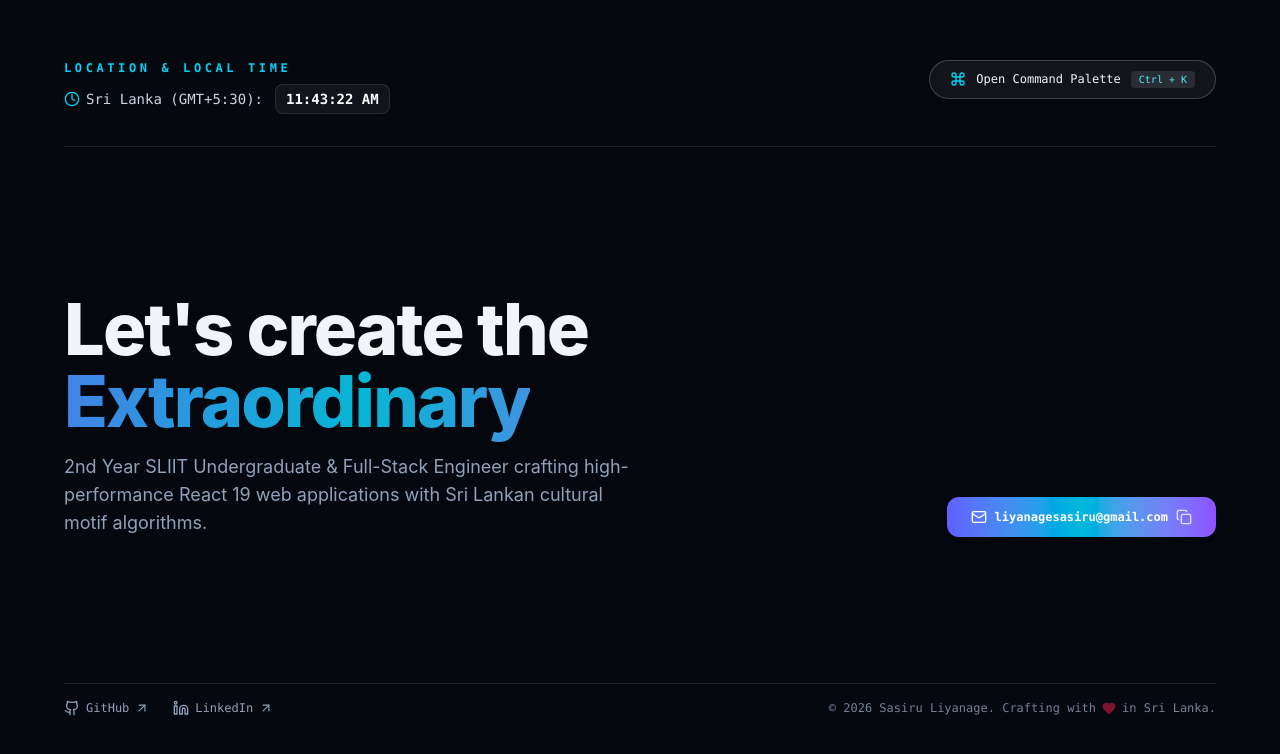
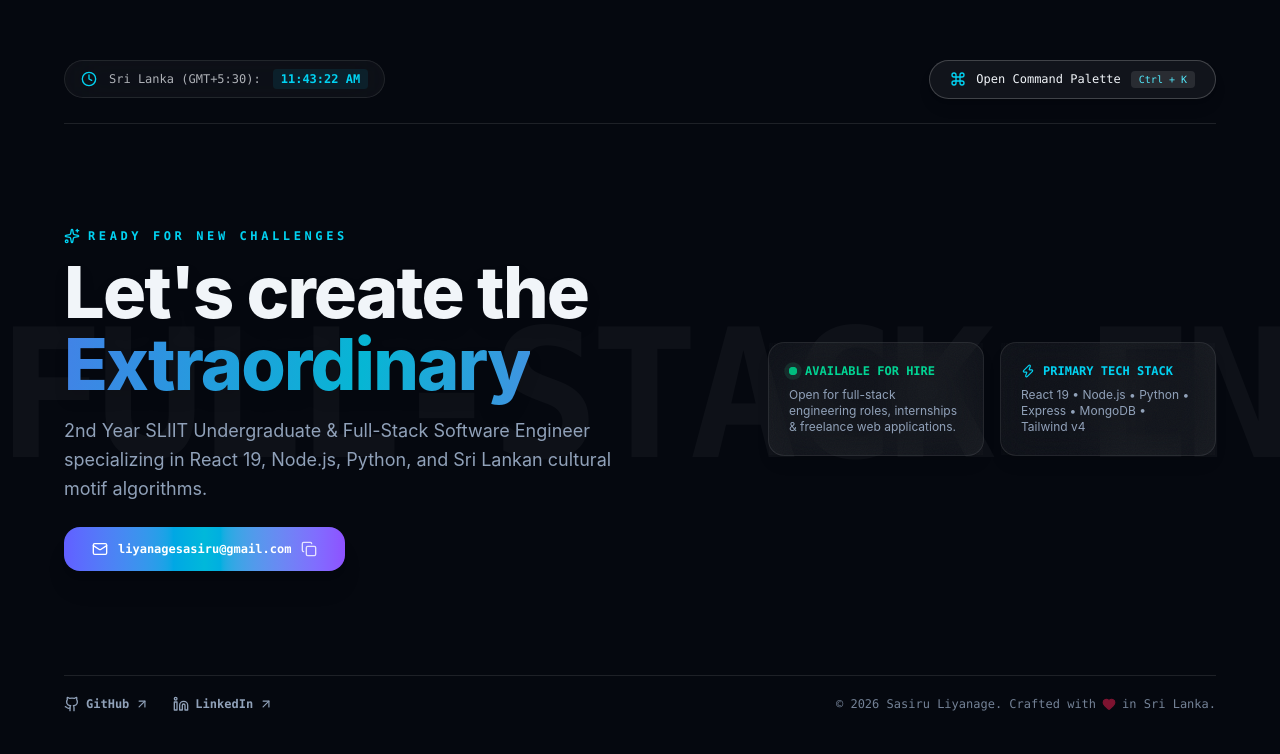
Before and after one commit to sasiruliyanage2004/portfolio-, a React (Vite) app: page / in a window 1280 px wide. Shown: the part 4514-5268 px from the top of the page. Built offline with nearby package versions, Linux system fonts and the light colour scheme.

Commit message:
feat_upgrade_footer_with_giant_ambient_marquee_watermark_typography_and_interactive_bento_mini_cards

```diff
--- a/src/components/Footer.jsx
+++ b/src/components/Footer.jsx
@@ -1,5 +1,5 @@
 import { useState, useEffect } from "react";
-import { Command, Heart, Clock, ArrowUpRight, Copy, Check, Mail } from "lucide-react";
+import { Command, Heart, Clock, ArrowUpRight, Copy, Check, Mail, Sparkles, FolderGit2, Terminal, ShieldCheck, Zap } from "lucide-react";
 
 const GithubIcon = (props) => (
   <svg viewBox="0 0 24 24" width="24" height="24" stroke="currentColor" strokeWidth="2" fill="none" strokeLinecap="round" strokeLinejoin="round" {...props}>
@@ -45,20 +45,22 @@ export default function Footer({ onOpenCommandPalette }) {
   };
 
   return (
-    <footer className="sticky bottom-0 h-[85vh] sm:h-screen w-full flex flex-col justify-between p-8 sm:p-12 lg:p-16 bg-[#05080f] dark:bg-[#05080f] light-theme:bg-[#F7F5F1] text-slate-100 dark:text-slate-100 light-theme:text-slate-900 z-0 overflow-hidden">
+    <footer className="sticky bottom-0 h-[92vh] sm:h-screen w-full flex flex-col justify-between p-7 sm:p-12 lg:p-16 bg-[#05080f] dark:bg-[#05080f] light-theme:bg-[#F7F5F1] text-slate-100 dark:text-slate-100 light-theme:text-slate-900 z-0 overflow-hidden">
+      {/* Giant Ambient Background Marquee Watermark */}
+      <div className="absolute inset-0 pointer-events-none flex items-center justify-center opacity-[0.035] dark:opacity-[0.035] light-theme:opacity-[0.06] select-none overflow-hidden">
+        <h1 className="text-[14vw] font-extrabold uppercase tracking-tighter whitespace-nowrap font-mono">
+          SASIRU LIYANAGE • FULL-STACK ENGINEER • SLIIT '26
+        </h1>
+      </div>
+
       {/* Top Header Row */}
-      <div className="flex flex-wrap items-start justify-between gap-6 border-b border-white/10 dark:border-white/10 light-theme:border-slate-300 pb-8">
-        <div>
-          <p className="font-mono text-xs text-cyan-400 font-extrabold uppercase tracking-[0.3em] mb-2">
-            LOCATION &amp; LOCAL TIME
-          </p>
-          <div className="flex items-center gap-3 font-mono text-sm text-slate-300 dark:text-slate-300 light-theme:text-slate-700">
-            <span className="flex items-center gap-1.5">
-              <Clock className="h-4 w-4 text-cyan-400 animate-spin-slow" />
-              Sri Lanka (GMT+5:30):
-            </span>
-            <span className="font-bold text-white dark:text-white light-theme:text-slate-900 bg-white/5 px-2.5 py-1 rounded-lg border border-white/10">
-              {time || "11:30:00 AM"}
+      <div className="relative z-10 flex flex-wrap items-center justify-between gap-6 border-b border-white/10 dark:border-white/10 light-theme:border-slate-300/60 pb-6">
+        <div className="flex items-center gap-4">
+          <div className="glass-panel flex items-center gap-3 px-4 py-2 rounded-full border border-white/10">
+            <Clock className="h-4 w-4 text-cyan-400 animate-spin-slow shrink-0" />
+            <span className="font-mono text-xs opacity-70">Sri Lanka (GMT+5:30):</span>
+            <span className="font-mono text-xs font-bold text-cyan-400 bg-cyan-500/10 px-2 py-0.5 rounded">
+              {time || "11:55:00 AM"}
             </span>
           </div>
         </div>
@@ -66,7 +68,7 @@ export default function Footer({ onOpenCommandPalette }) {
         {/* Clean Integrated Command Palette Trigger */}
         <button
           onClick={onOpenCommandPalette}
-          className="flex items-center gap-2.5 rounded-full border border-white/20 dark:border-white/20 light-theme:border-slate-300 bg-white/5 px-5 py-2.5 font-mono text-xs transition-all hover:border-cyan-400 hover:text-cyan-300 hover:bg-cyan-500/10 cursor-pointer shadow-lg"
+          className="flex items-center gap-2.5 rounded-full border border-white/20 dark:border-white/20 light-theme:border-slate-300/80 bg-white/5 px-5 py-2.5 font-mono text-xs transition-all hover:border-cyan-400 hover:text-cyan-300 hover:bg-cyan-500/10 cursor-pointer shadow-lg"
         >
           <Command className="h-4 w-4 text-cyan-400" />
           <span>Open Command Palette</span>
@@ -74,39 +76,69 @@ export default function Footer({ onOpenCommandPalette }) {
         </button>
       </div>
 
-      {/* Middle Hero Section */}
-      <div className="my-auto py-8">
-        <div className="flex flex-col lg:flex-row lg:items-end justify-between gap-8">
-          <div>
+      {/* Middle Hero Showcase Area */}
+      <div className="relative z-10 my-auto py-6">
+        <div className="flex flex-col lg:flex-row lg:items-center justify-between gap-10">
+          <div className="max-w-2xl">
+            <p className="font-mono text-xs text-cyan-400 font-extrabold uppercase tracking-[0.3em] mb-3 flex items-center gap-2">
+              <Sparkles className="h-4 w-4" />
+              READY FOR NEW CHALLENGES
+            </p>
             <h2 className="text-4xl sm:text-6xl lg:text-7xl font-extrabold tracking-tight leading-none drop-shadow-xl">
               Let's create the <span className="text-gradient">Extraordinary</span>
             </h2>
-            <p className="mt-4 text-base sm:text-lg text-slate-400 max-w-xl">
-              2nd Year SLIIT Undergraduate &amp; Full-Stack Engineer crafting high-performance React 19 web applications with Sri Lankan cultural motif algorithms.
+            <p className="mt-4 text-base sm:text-lg text-slate-400 max-w-xl font-normal leading-relaxed">
+              2nd Year SLIIT Undergraduate &amp; Full-Stack Software Engineer specializing in React 19, Node.js, Python, and Sri Lankan cultural motif algorithms.
             </p>
+
+            <div className="mt-6 flex flex-wrap gap-3">
+              <button
+                onClick={handleCopy}
+                className="inline-flex items-center gap-2.5 rounded-2xl bg-gradient-to-r from-indigo-500 via-cyan-500 to-violet-500 px-7 py-3.5 font-mono text-xs font-bold text-white shadow-xl hover:shadow-cyan-500/25 transition-all cursor-pointer"
+              >
+                <Mail className="h-4 w-4" />
+                {copied ? "Email Copied to Clipboard!" : "liyanagesasiru@gmail.com"}
+                {copied ? <Check className="h-4 w-4 text-emerald-300" /> : <Copy className="h-4 w-4 opacity-80" />}
+              </button>
+            </div>
           </div>
 
-          <div className="flex flex-wrap items-center gap-4">
-            <button
-              onClick={handleCopy}
-              className="inline-flex items-center gap-2 rounded-xl bg-gradient-to-r from-indigo-500 via-cyan-500 to-violet-500 px-6 py-3 font-mono text-xs font-bold text-white shadow-xl hover:shadow-cyan-500/25 transition-all cursor-pointer"
-            >
-              <Mail className="h-4 w-4" />
-              {copied ? "Email Copied!" : "liyanagesasiru@gmail.com"}
-              {copied ? <Check className="h-4 w-4 text-emerald-300" /> : <Copy className="h-4 w-4 opacity-80" />}
-            </button>
+          {/* Footer Bento Mini Cards */}
+          <div className="grid grid-cols-1 sm:grid-cols-2 gap-4 max-w-md w-full shrink-0">
+            <div className="glass-panel noise-overlay p-5 rounded-2xl border border-white/10 dark:border-white/10 light-theme:border-slate-300/60 shadow-lg">
+              <div className="flex items-center gap-2 text-emerald-400 font-mono text-xs font-bold mb-2">
+                <span className="relative flex h-2 w-2">
+                  <span className="pulse-dot absolute inline-flex h-full w-full rounded-full bg-emerald-500" />
+                  <span className="relative inline-flex h-2 w-2 rounded-full bg-emerald-500" />
+                </span>
+                AVAILABLE FOR HIRE
+              </div>
+              <p className="text-xs text-slate-400 font-normal">
+                Open for full-stack engineering roles, internships &amp; freelance web applications.
+              </p>
+            </div>
+
+            <div className="glass-panel noise-overlay p-5 rounded-2xl border border-white/10 dark:border-white/10 light-theme:border-slate-300/60 shadow-lg">
+              <div className="flex items-center gap-2 text-cyan-400 font-mono text-xs font-bold mb-2">
+                <Zap className="h-3.5 w-3.5" />
+                PRIMARY TECH STACK
+              </div>
+              <p className="text-xs text-slate-400 font-normal">
+                React 19 • Node.js • Python • Express • MongoDB • Tailwind v4
+              </p>
+            </div>
           </div>
         </div>
       </div>
 
-      {/* Giant Ambient Background Typography */}
-      <div className="relative py-4 border-t border-white/10 dark:border-white/10 light-theme:border-slate-300 flex flex-col md:flex-row items-center justify-between gap-4 font-mono text-xs text-slate-400">
+      {/* Footer Bottom Bar */}
+      <div className="relative z-10 py-5 border-t border-white/10 dark:border-white/10 light-theme:border-slate-300/60 flex flex-col md:flex-row items-center justify-between gap-4 font-mono text-xs text-slate-400">
         <div className="flex items-center gap-6">
           <a
             href="https://github.com/sasiruliyanage2004"
             target="_blank"
             rel="noopener noreferrer"
-            className="flex items-center gap-1.5 hover:text-cyan-400 transition-colors"
+            className="flex items-center gap-1.5 font-bold hover:text-cyan-400 transition-colors"
           >
             <GithubIcon className="h-4 w-4" /> GitHub <ArrowUpRight className="h-3.5 w-3.5" />
           </a>
@@ -114,14 +146,14 @@ export default function Footer({ onOpenCommandPalette }) {
             href="https://www.linkedin.com/in/sasiruliyanage"
             target="_blank"
             rel="noopener noreferrer"
-            className="flex items-center gap-1.5 hover:text-cyan-400 transition-colors"
+            className="flex items-center gap-1.5 font-bold hover:text-cyan-400 transition-colors"
           >
             <LinkedinIcon className="h-4 w-4" /> LinkedIn <ArrowUpRight className="h-3.5 w-3.5" />
           </a>
         </div>
 
         <p className="flex items-center gap-1.5 opacity-80">
-          © {new Date().getFullYear()} Sasiru Liyanage. Crafting with <Heart className="h-3.5 w-3.5 text-rose-500 fill-rose-500 animate-pulse" /> in Sri Lanka.
+          © {new Date().getFullYear()} Sasiru Liyanage. Crafted with <Heart className="h-3.5 w-3.5 text-rose-500 fill-rose-500 animate-pulse" /> in Sri Lanka.
         </p>
       </div>
     </footer>
```
